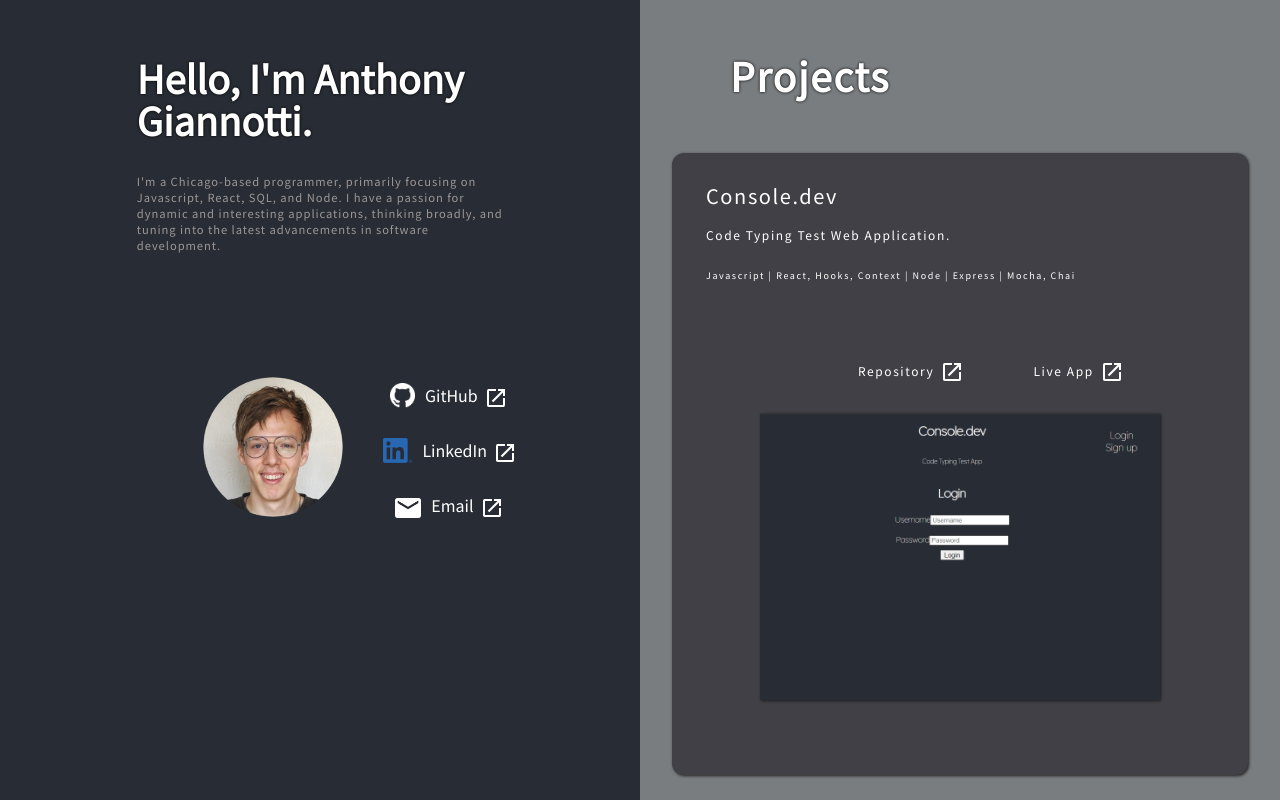
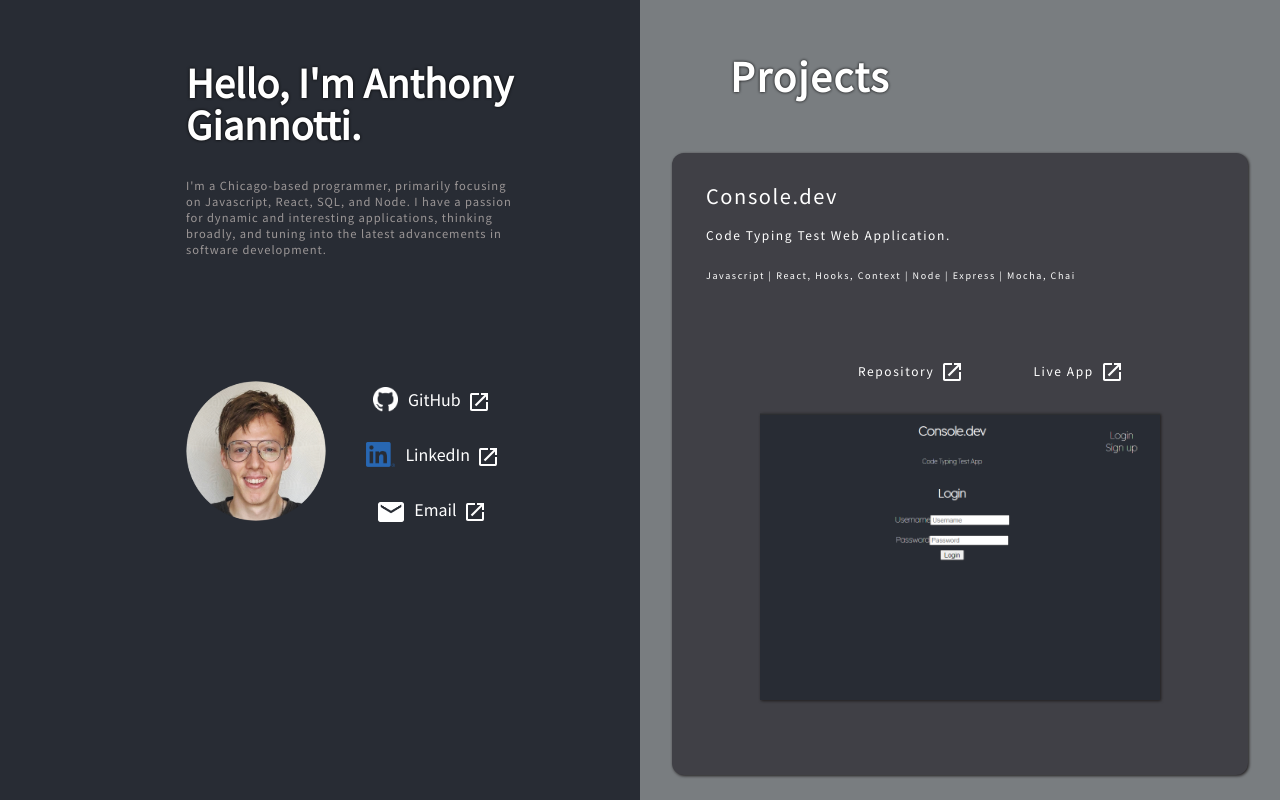
Before and after one commit to agiannotti/agiannotti-portfolio, a React (Create React App) app: page / in a window 1280 px wide. Shown: the top 800 px of the page. Built offline with nearby package versions, Linux system fonts and the light colour scheme.

Commit message:
headline css

```diff
--- a/src/Components/Projects/Projects.css
+++ b/src/Components/Projects/Projects.css
@@ -163,8 +163,12 @@
   .main {
     left: 100px;
   }
+  .__headline {
+    padding-top: 25px;
+    padding-left: 70px;
+  }
   .header-box {
-    padding-left: 75px;
+    padding-left: 58px;
   }
   .__projectsTagline {
     padding-left: 90px;
```
